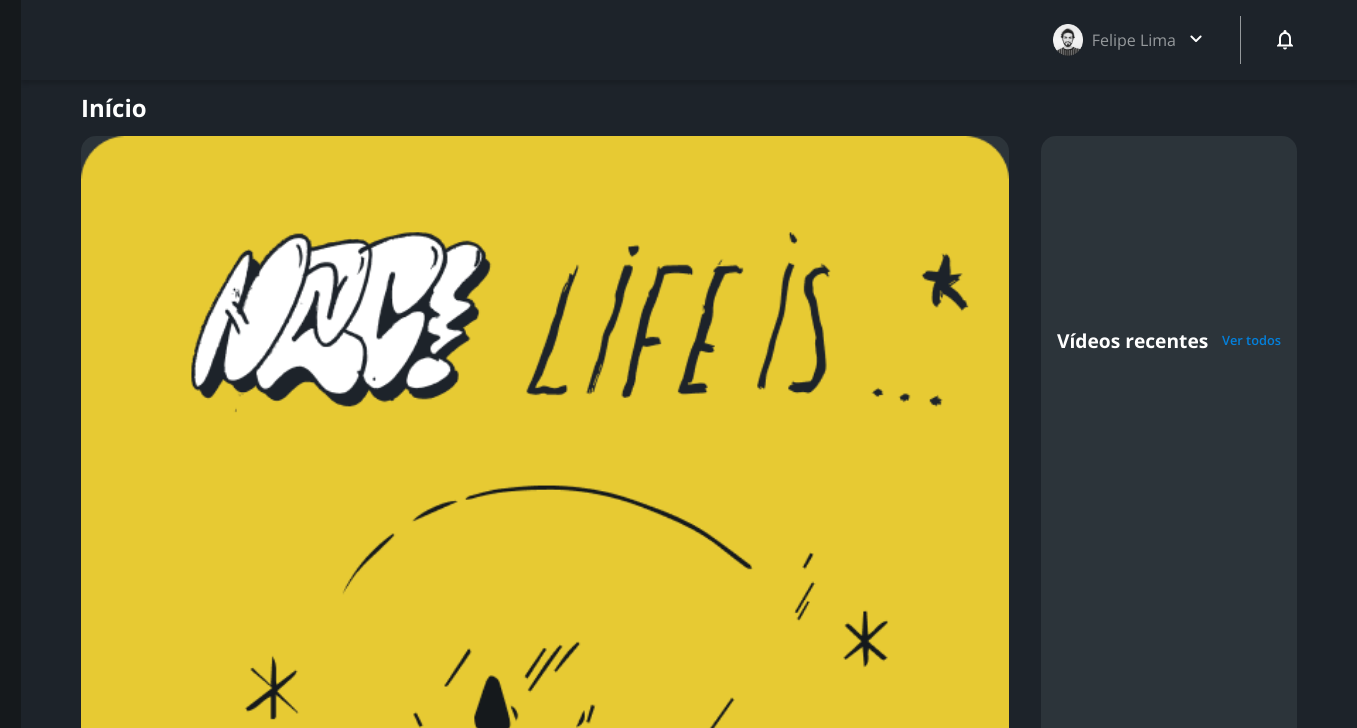
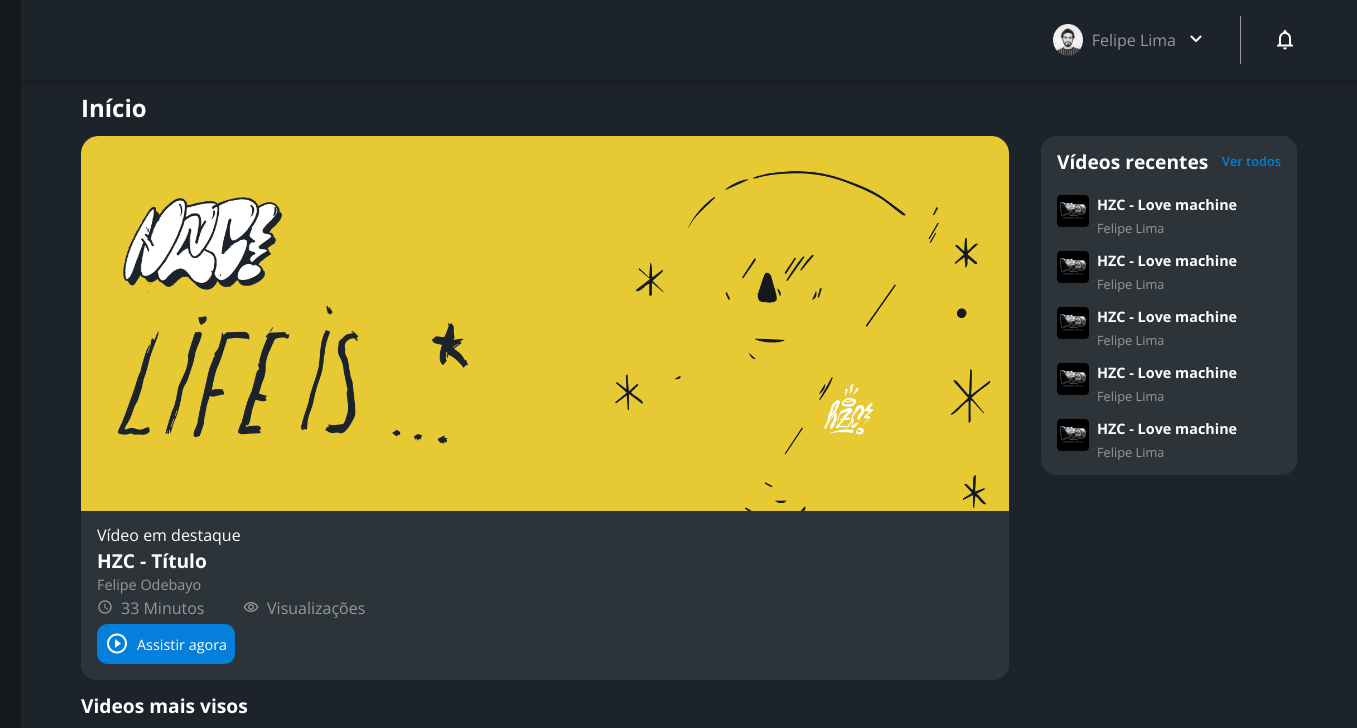
Before and after one commit to gitFellpz/alura-skate, a plain HTML site: page index.html in a window 1536 px wide. Shown: the top 728 px of the page, 179-1536 px from the left. Drawn offline with nearby package versions, Linux system fonts and the light colour scheme.

Commit message:
Estilização concluida

```diff
--- a/assets/css/estilo.css
+++ b/assets/css/estilo.css
@@ -183,7 +183,6 @@ body{
 .titulo-pagina{
     font-size: 1.5rem;
     font-weight: 700;
-    grid-area: titulo-pagina;
 }
 
 .titulo-secao{
@@ -206,6 +205,11 @@ body{
         padding: 16px 60px;
         grid-column: 2;
     }
+
+    .titulo-secao{
+        grid-column: span 4;
+    }
+
 }
 
 
@@ -216,6 +220,10 @@ body{
     /* Qualquer coisa que ultrapasse os limites da borda, esconda */
     overflow: hidden;
     background-color: var(--cartao);
+}
+
+.cartao__imagem--desktop{
+    display: none;
 }
 
 .cartao--destaque{
@@ -292,6 +300,23 @@ body{
 }
 
 @media screen and (min-width: 1440px) {
+    .cartao--destaque{
+        margin-bottom: 0;
+    }
+
+    .cartao__imagem--mobile{
+        display: none;
+    }
+
+    .cartao__imagem--desktop{
+        display: block;
+    }
+
+    .cartao__botao--destaque {
+        grid-column: auto;
+        padding: 16px 8px;
+    }
+
     .cartao--recentes{
         display: grid;
         grid-template-columns: auto auto;
@@ -300,6 +325,7 @@ body{
         width: var(--max-cartao-desktop);
         padding: 16px;
         box-sizing: border-box;
+        align-self: flex-start;
     }
 
     .cartao--recentes .cartao__titulo{
@@ -348,6 +374,10 @@ body{
     gap: 16px;
 }
 
+@media screen and (min-width: 1440px){
+    .secao{
+        grid-template-columns: repeat(4, 1fr);
+    }
 
     .destaque-video{
         grid-area: destaque-video;
@@ -372,3 +402,4 @@ body{
     .secao-produtos{
         grid-area: secao-produtos;
     }
+}
--- a/index.html
+++ b/index.html
@@ -38,7 +38,8 @@
         <main class="principal">
             <h2 class="titulo-pagina">Início</h2>
             <article class="cartao cartao--destaque destaque-video">
-                <img src="./assets/images/banner-mobile_1.png" alt="Banner do cartão" class="cartao__imagem">
+                <img src="./assets/images/banner-mobile_1.png" alt="Banner do cartão" class="cartao__imagem cartao__imagem--mobile">
+                <img src="./assets/images/banner_1.png" alt="Banner do cartão" class="cartao__imagem cartao__imagem--desktop">
 
                 <div class="cartao__conteudo">
                     <p class="cartao__destaque">Vídeo em destaque</p>
@@ -177,7 +178,8 @@
             </article>
 
             <article class="cartao cartao--destaque destaque-produtos">
-                <img src="./assets/images/banner-mobile_1.png" alt="Banner do cartão" class="cartao__imagem">
+                <img src="./assets/images/banner-mobile_2.png" alt="Banner do cartão" class="cartao__imagem cartao__imagem--mobile">
+                <img src="./assets/images/banner_2.png" alt="Banner do cartão" class="cartao__imagem cartao__imagem--desktop">
 
                 <div class="cartao__conteudo">
                     <p class="cartao__destaque">Vídeo em destaque</p>
```
Lines whose indentation alone changed are shown as unchanged.
